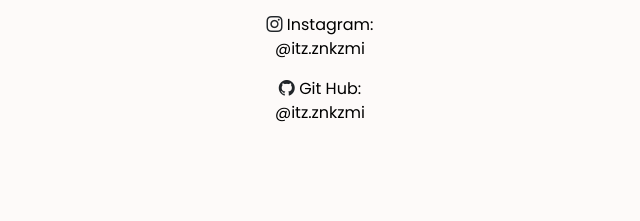
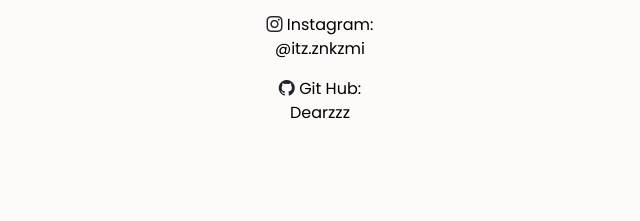
Before and after one commit to Dearzzz/Web-Portfolio, a plain HTML site: page index.html in a window 1280 px wide. Shown: the part 1069-1290 px from the top of the page, 605-1245 px from the left. Drawn offline with nearby package versions, Linux system fonts and the light colour scheme.

Commit message:
Update index.html

```diff
--- a/index.html
+++ b/index.html
@@ -106,7 +106,7 @@
                     <i class="bi bi-github d-inline-"></i>
                     <a href="https://github.com/Dearzzz">
                       <p class="d-inline">Git Hub:</p>
-                      <p>@itz.znkzmi</p>
+                      <p>Dearzzz</p>
                     </a>
                   </div>
                  </div>
```
